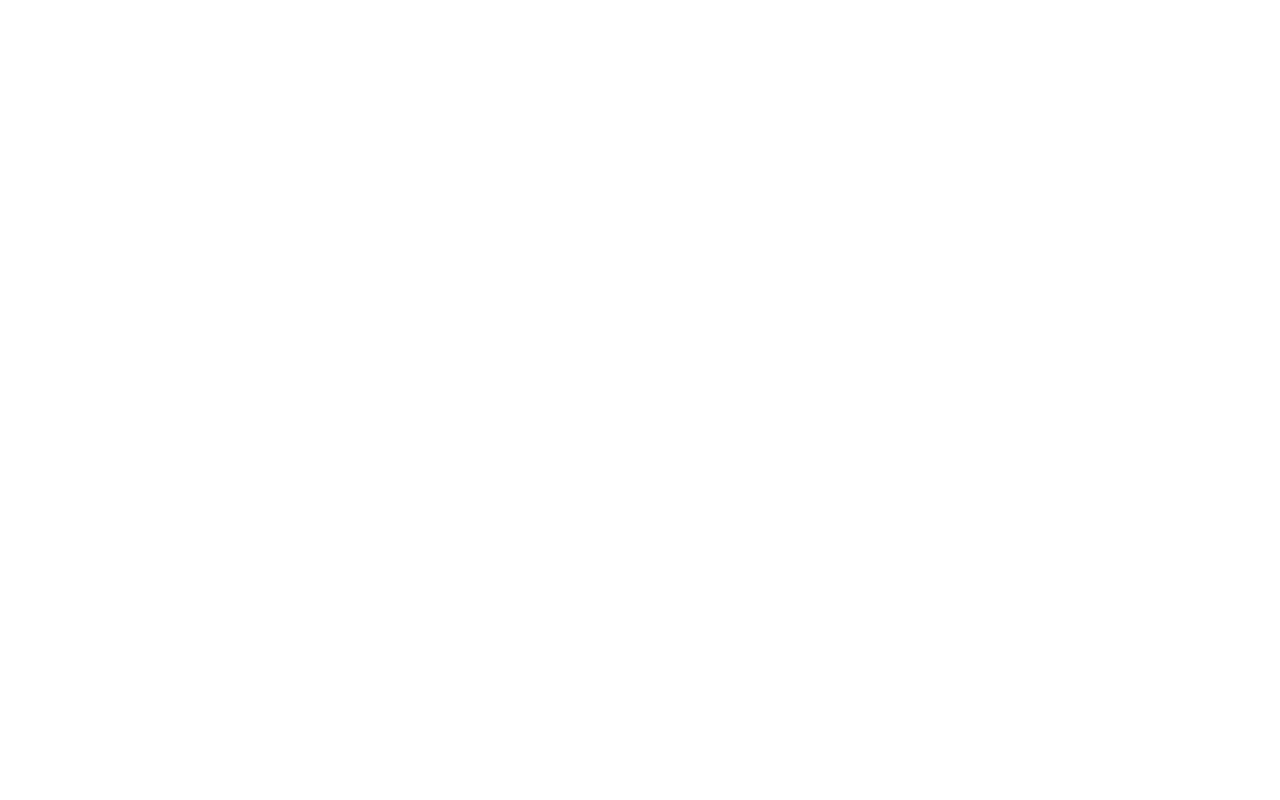
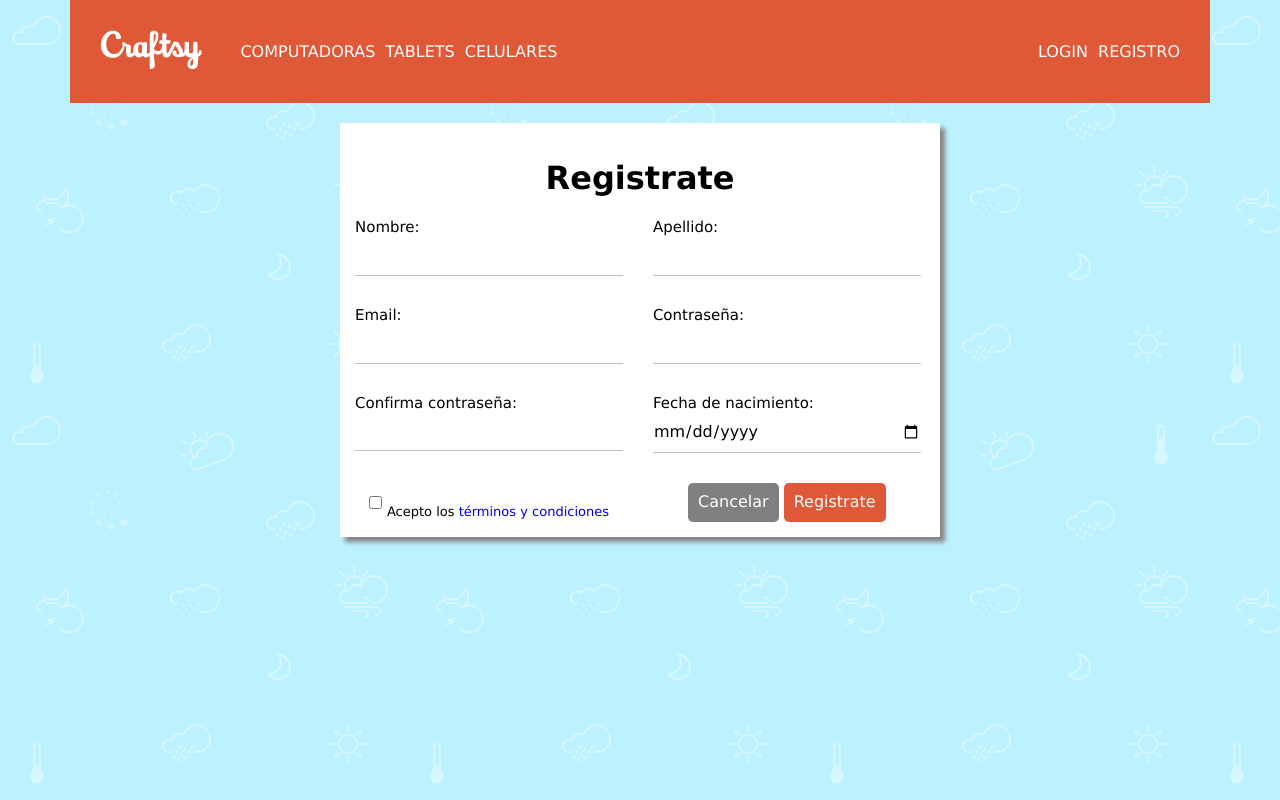
Before and after one commit to Comision15/craftsy, a website: page views/profile.html in a window 1280 px wide. Drawn offline with Linux system fonts and the light colour scheme.

Commit message:
styles login done

```diff
--- a/app.js
+++ b/app.js
@@ -10,5 +10,6 @@ app.get('/', (req,res) => res.sendFile(path.join(__dirname, 'views', 'home.html'
 app.get('/product-detail', (req,res) => res.sendFile(path.join(__dirname, 'views', 'productDetail.html' )));
 app.get('/register', (req,res) => res.sendFile(path.join(__dirname, 'views', 'register.html' )));
 app.get('/login', (req,res) => res.sendFile(path.join(__dirname, 'views', 'login.html' )));
+app.get('/terms', (req,res) => res.sendFile(path.join(__dirname, 'views', 'terms.html' )));
 
 app.listen(port, () => console.log('Server running in http://localhost:' + port))
--- a/public/css/forms.css
+++ b/public/css/forms.css
@@ -40,7 +40,17 @@ input:-webkit-autofill, input:-webkit-autofill:hover, input:-webkit-autofill:foc
 
 .form__label--small {
     font-size: 13px;
+    margin-top: 20px;
 }
+
+.form__label--msg {
+    display: block;
+    font-size: 13px;
+    margin-top: 10px;
+    text-align: center;
+    color: var(--colorRojo);
+}
+
 
 
 /* botones */
--- a/views/login.html
+++ b/views/login.html
@@ -0,0 +1,60 @@
+<!DOCTYPE html>
+<html lang="es">
+
+<head>
+    <meta charset="UTF-8">
+    <meta http-equiv="X-UA-Compatible" content="IE=edge">
+    <meta name="viewport" content="width=device-width, initial-scale=1.0">
+    <title>Craftsy | Product Detail</title>
+    <script src="https://kit.fontawesome.com/ae7c764a16.js" crossorigin="anonymous"></script>
+    <link rel="stylesheet" href="/css/styles.css">
+</head>
+
+<body class="register">
+    <header class="home__header">
+        <div class="home__header__logo">
+            <a href="/"><img src="/images/logo.png" alt=""></a>
+        </div>
+        <button class="home__header__burger"><i class="fa fa-bars"></i> Menu </button>
+        <nav class="home__header__nav">
+            <ul class="home__header__nav--menu">
+                <li><a href="">Computadoras</a></li>
+                <li><a href="">Tablets</a></li>
+                <li><a href="">Celulares</a></li>
+            </ul>
+            <ul class="home__header__nav--user">
+                <li><a href="/login">Login</a></li>
+                <li><a href="/register">Registro</a></li>
+            </ul>
+        </nav>
+    </header>
+    <main class="register__main">
+        <section class="register__main__section general__main__section">
+          <h1 class="form__title">Ingresá</h1>
+          <form action="" class="form">
+                <div class="form__box">
+                    <label class="form__label" for="email">Email:</label>
+                    <input class="form__input" type="email" id="email" name="email">
+                    <a class="form__label--msg" href="/register" >¿No estás registrado?</a>
+
+
+                </div>
+                <div class="form__box">
+                    <label class="form__label" for="password">Contraseña:</label>
+                    <input class="form__input" type="password" id="password" name="password">
+                    <a class="form__label--msg" href="#" >¿Olvidaste tu contraseña?</a>
+                </div>
+                <div class="form__box form__box--flex">
+                    <input class="form__checkbox" type="checkbox" id="terminos" name="terms">
+                    <label class="form__label" for="terminos">Recordame</label>
+                </div>
+                <div class="form__box form__box--flex ">
+                    <a href="" class="form__button form__button--cancel">Cancelar</a>
+                    <button  class="form__button form__button--send" type="submit">Ingresá</button>
+                </div>
+          </form>
+        </section>
+    </main>
+</body>
+
+</html>
--- a/views/profile.html
+++ b/views/profile.html
@@ -0,0 +1,72 @@
+<!DOCTYPE html>
+<html lang="es">
+
+<head>
+    <meta charset="UTF-8">
+    <meta http-equiv="X-UA-Compatible" content="IE=edge">
+    <meta name="viewport" content="width=device-width, initial-scale=1.0">
+    <title>Craftsy | Product Detail</title>
+    <script src="https://kit.fontawesome.com/ae7c764a16.js" crossorigin="anonymous"></script>
+    <link rel="stylesheet" href="/css/styles.css">
+</head>
+
+<body class="register">
+    <header class="home__header">
+        <div class="home__header__logo">
+            <a href="/"><img src="/images/logo.png" alt=""></a>
+        </div>
+        <button class="home__header__burger"><i class="fa fa-bars"></i> Menu </button>
+        <nav class="home__header__nav">
+            <ul class="home__header__nav--menu">
+                <li><a href="">Computadoras</a></li>
+                <li><a href="">Tablets</a></li>
+                <li><a href="">Celulares</a></li>
+            </ul>
+            <ul class="home__header__nav--user">
+                <li><a href="/login">Login</a></li>
+                <li><a href="/register">Registro</a></li>
+            </ul>
+        </nav>
+    </header>
+    <main class="register__main">
+        <section class="register__main__section general__main__section">
+          <h1 class="form__title">Registrate</h1>
+          <form action="" class="form">
+                <div class="form__box">
+                    <label class="form__label" for="nombre">Nombre:</label>
+                    <input class="form__input" type="text" id="nombre" autocomplete="off" name="firstName">
+                </div>
+                <div class="form__box">
+                    <label class="form__label" for="apellido">Apellido:</label>
+                    <input class="form__input" type="text" id="apellido" name="lastName">
+                </div>
+                <div class="form__box">
+                    <label class="form__label" for="email">Email:</label>
+                    <input class="form__input" type="email" id="email" name="email">
+                </div>
+                <div class="form__box">
+                    <label class="form__label" for="password">Contraseña:</label>
+                    <input class="form__input" type="password" id="password" name="password">
+                </div>
+                <div class="form__box">
+                    <label class="form__label" for="password2">Confirma contraseña:</label>
+                    <input class="form__input" type="password" id="password2">
+                </div>
+                <div class="form__box">
+                    <label class="form__label" for="date">Fecha de nacimiento:</label>
+                    <input class="form__input" type="date" id="date" name="birthday">
+                </div>
+                <div class="form__box form__box--flex">
+                    <input class="form__checkbox" type="checkbox" id="terminos" name="terms">
+                    <label class="form__label--small" for="terminos">Acepto los <a href="/terms" target="_blank">términos y condiciones</a></label>
+                </div>
+                <div class="form__box form__box--flex ">
+                    <a href="" class="form__button form__button--cancel">Cancelar</a>
+                    <button  class="form__button form__button--send" type="submit">Registrate</button>
+                </div>
+          </form>
+        </section>
+    </main>
+</body>
+
+</html>
```
Also changed, not shown: views/register.html (+1 -1 lines), views/terms.html (added, +40 -0 lines).
